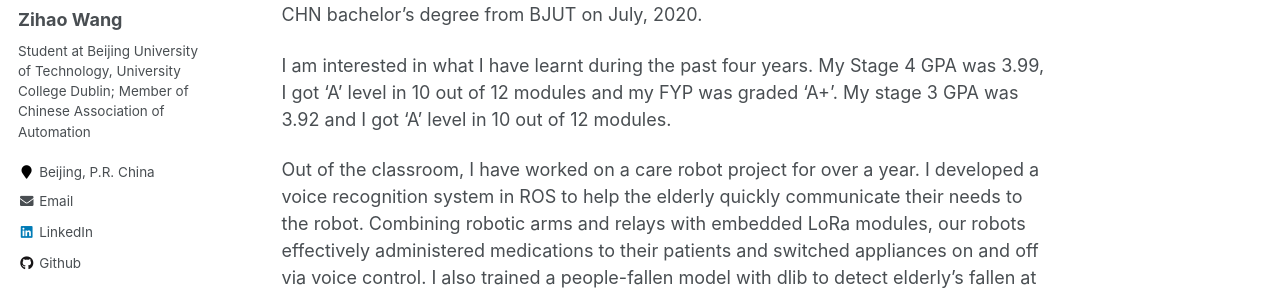
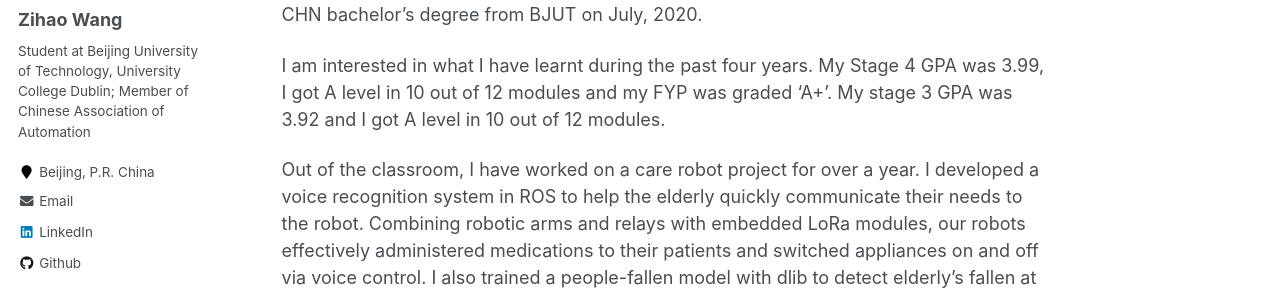
Before and after one commit to wzh1998/wzh1998.github.io, a Jekyll site: the page built from _pages/about.md, in a window 1280 px wide and 900 px high. Shown: the part 294-584 px from the top of the window. Built offline with Jekyll 4.4.1, drawn with Linux system fonts in a browser that asks for light colours; formulas are drawn with MathJax 3.

```diff
--- a/_pages/about.md
+++ b/_pages/about.md
@@ -11,7 +11,7 @@ redirect_from:
 I am a final year undergraduate student at [_Beijing University of Technology (BJUT)_](http://www.bjut.edu.cn/) and [_University College Dublin (UCD)_](http://www.ucd.ie/) with a major in the Internet of Things Engineering (IoTE). My undergraduate programme [_BDIC_](http://www.ucd.ie/bdic/t4media/Understanding%20your%20BDIC%20Award%20-%20180%20Credits%20%28Updated%29.pdf) is co-organized by the above two unversities, core modules are delivered and examined in the medium of English by UCD lecturers at BJUT campus. I am expected to get a First Class Honours EU Bachelor degree from UCD and a CHN bachelor's degree from BJUT on July, 2020.
 <!-- I have received a conditional offer from [_Imperial College London_](http://www.imperial.ac.uk/) and plan to enroll in autumn 2020. -->
 
-I am interested in what I have learnt during the past four years. My Stage 4 GPA was 3.99, I got 'A' level in 10 out of 12 modules and my FYP was graded 'A+'. My stage 3 GPA was 3.92 and I got 'A' level in 10 out of 12 modules.
+I am interested in what I have learnt during the past four years. My Stage 4 GPA was 3.99, I got A level in 10 out of 12 modules and my FYP was graded 'A+'. My stage 3 GPA was 3.92 and I got A level in 10 out of 12 modules.
 
 Out of the classroom, I have worked on a care robot project for over a year. I developed a voice recognition system in ROS to help the elderly quickly communicate their needs to the robot. Combining robotic arms and relays with embedded LoRa modules, our robots effectively administered medications to their patients and switched appliances on and off via voice control. I also trained a people-fallen model with dlib to detect elderly's fallen at home. Working with my team together, we also developed many other fantastic features (see Professional Exp) and we finally successfully made the care robot.
 
```
